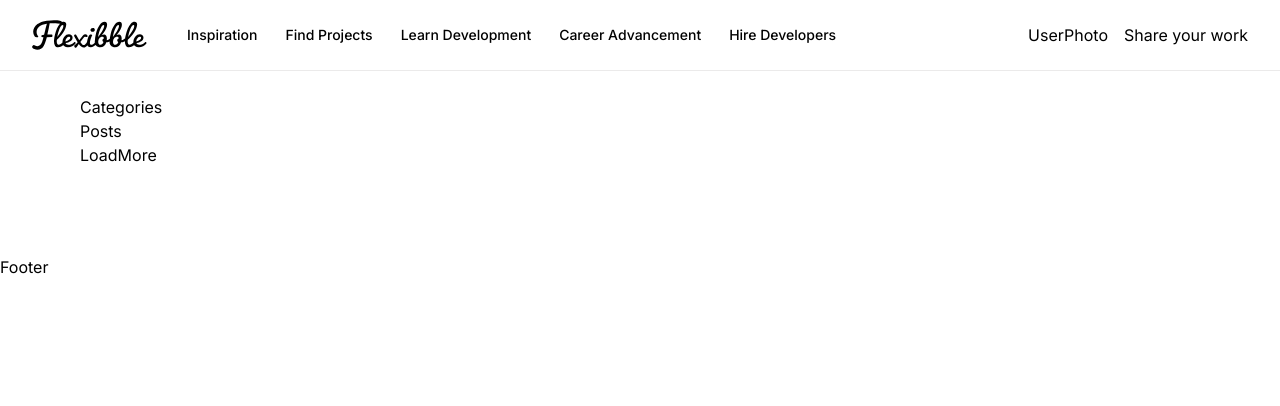
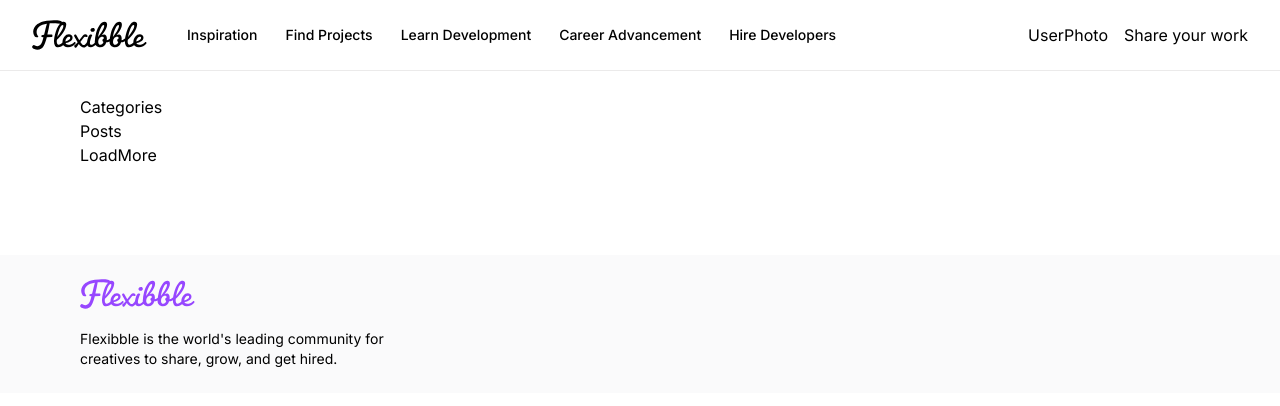
Before and after one commit to jonahunuafe/dribble-clone, a Next.js app: page / in a window 1280 px wide. Shown: the top 406 px of the page. Built offline with nearby package versions, Linux system fonts and the light colour scheme.

Commit message:
populating footer component

```diff
--- a/components/Footer.tsx
+++ b/components/Footer.tsx
@@ -1,8 +1,24 @@
 import React from 'react'
+import Image from 'next/image';
 
 const Footer = () => {
   return (
-    <div>Footer</div>
+    <footer className='flexStart footer'>
+      <div className="flex flex-col gap-12 w-full">
+        <div className='flex items-start flex-col'>
+          <Image
+            src='/logo-purple.svg'
+            width={115}
+            height={38}
+            alt="Flexibble"
+          />
+
+          <p className='text-start text-sm font-normal mt-5 max-w-xs'>
+            Flexibble is the world&apos;s leading community for creatives to share, grow, and get hired.
+          </p>
+        </div>
+      </div>
+    </footer>
   )
 }
 
```
